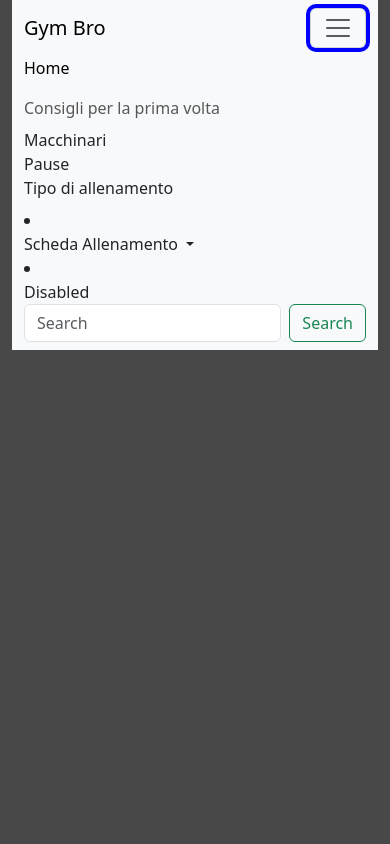
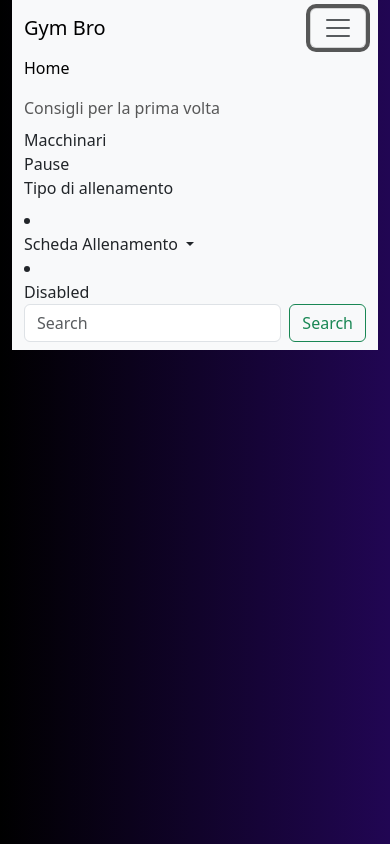
Before and after one commit to MintCoderJSON/GymBro, a plain HTML site: page GymBro/index.html in a window 390 px wide. Both pictures are taken after a click on the button "Toggle navigation". Drawn offline with nearby package versions, Linux system fonts and the light colour scheme.

Commit message:
index.html

```diff
--- a/GymBro/index.html
+++ b/GymBro/index.html
@@ -9,16 +9,13 @@
 
 <style>
    body{
-    background-color: rgba(19, 18, 18, 0.767);
-   }
-
-   .navbar-toggler{
-    color: blue;
-   }
-   .navbar-toggler:hover{
-    background-color: rgb(0, 0, 0);
-   }
-
+    background-color: rgb(17, 16, 16);
+    background: linear-gradient(to right, #000000, #210653);
+    margin: 0;
+}
+    button{
+        color:#000000
+    }
 
 </style>
 
```
